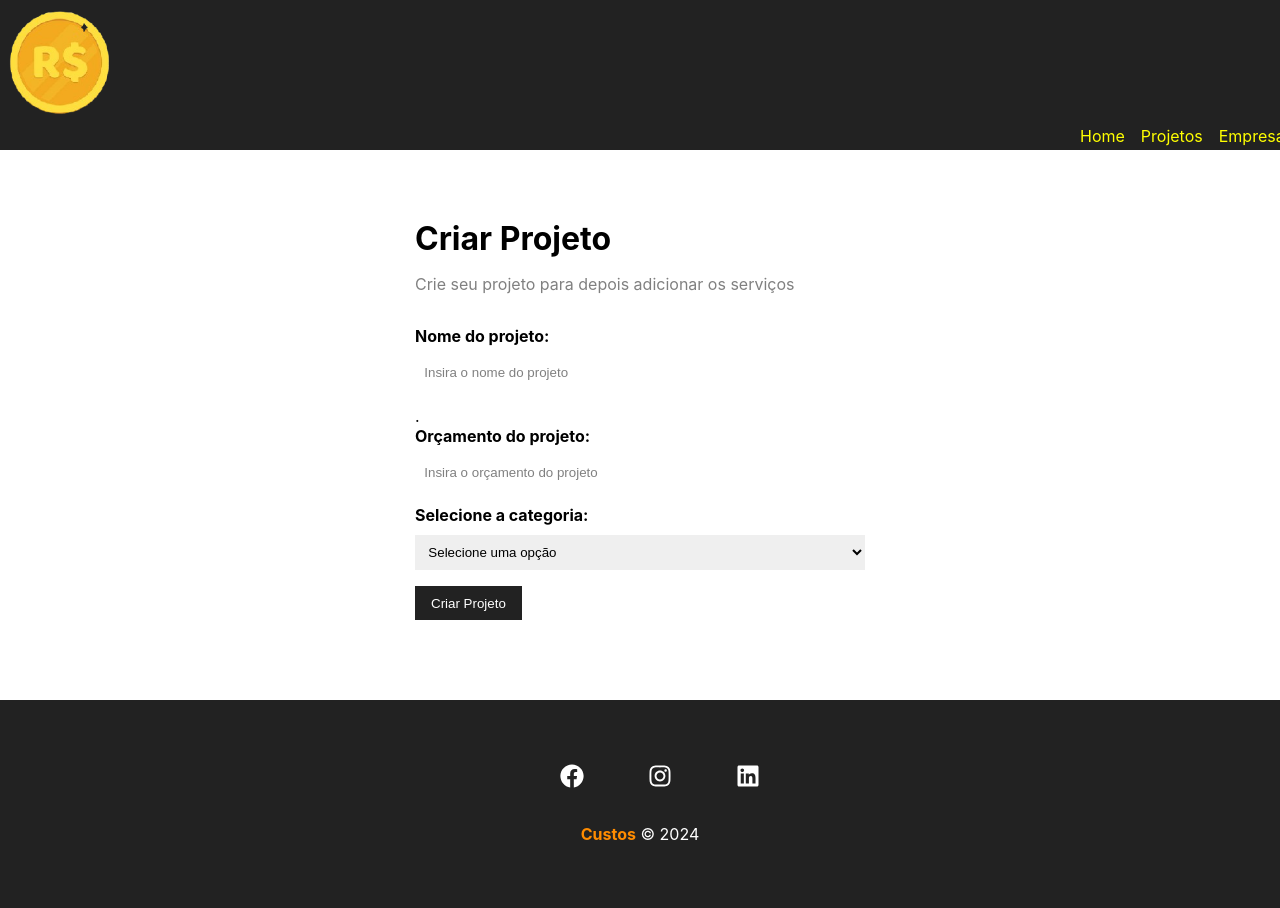
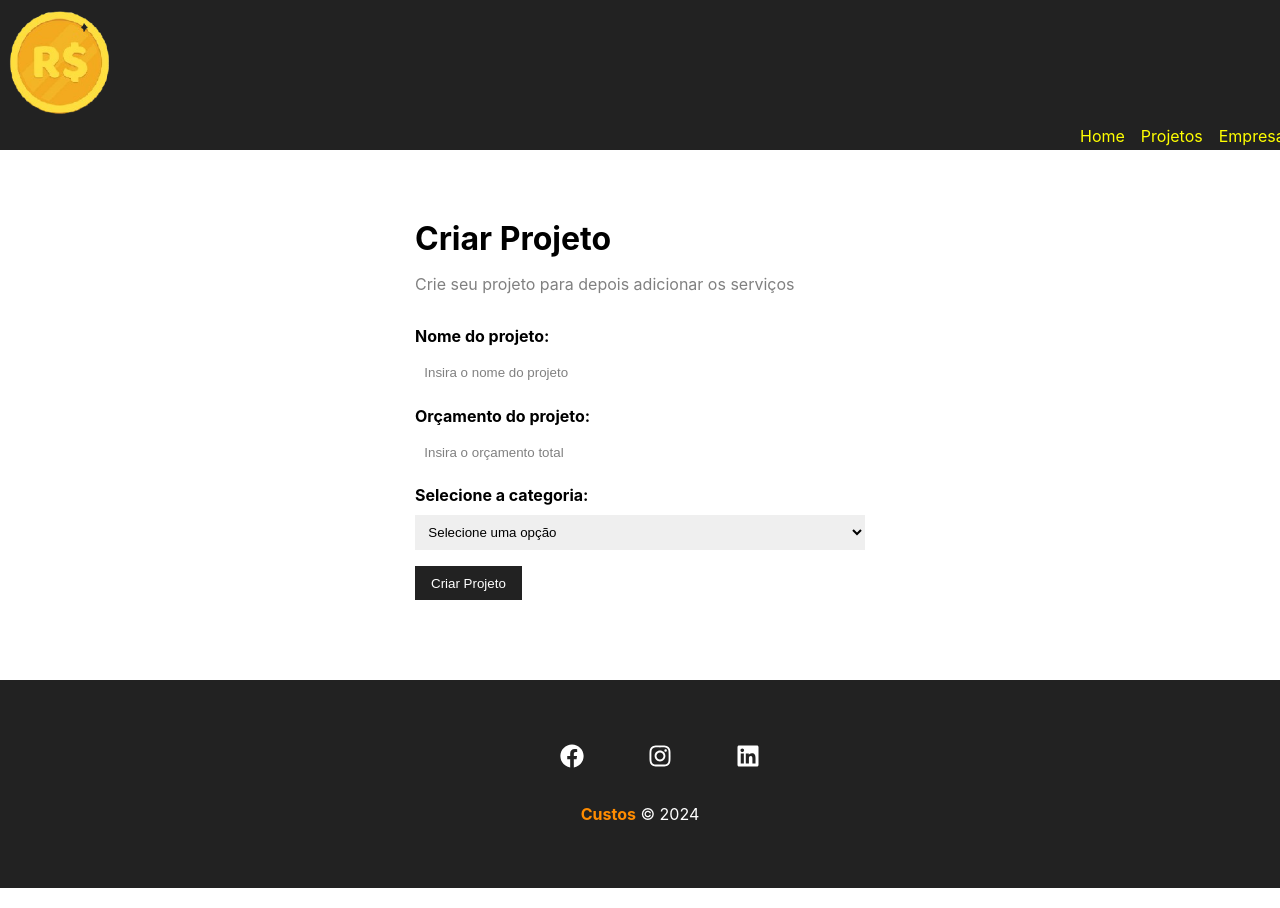
Before and after one commit to Primata83/custos, a React (Create React App) app: page /NewProject in a window 1280 px wide. Shown: the top 908 px of the page. Built offline with nearby package versions, Linux system fonts and the light colour scheme; data requests are answered from the project's data file.

Commit message:
nada resolvido

```diff
--- a/src/components/form/Select.js
+++ b/src/components/form/Select.js
@@ -1,17 +1,13 @@
 import styles from './Select.module.css'
 
-function Select({text, name, options, handleOnChange, value}) {
+function Select({text, name, options, handleOnChange, value}){
     return (
         <div className={styles.form_control}>
             <label htmlFor={name}>{text}:</label>
-            <select name={name} id={name} onChange={handleOnChange}
-            value={value || ''}>
-
+            <select name={name} id={name} onChange={handleOnChange} value={value || ''}>
                 <option>Selecione uma opção</option>
-                {options.map((option) => (
-                    <option value={option.id} key={option.id}>
-                        {option.name}
-                    </option>
+                {options.map((options) => (
+                    <option value={options.id} key={options.id}>{options.name}</option>
                 ))}
             </select>
         </div>
--- a/src/components/pages/NewProject.js
+++ b/src/components/pages/NewProject.js
@@ -1,4 +1,3 @@
-
 import { useNavigate } from 'react-router-dom'
 import styles from '../pages/NewProject.module.css'
 import ProjectForm from '../project/ProjectForm'
@@ -17,10 +16,15 @@ function NewProject () {
             },
             body: JSON.stringify(project),
         })
-        .then((resp) => resp.json())
+        .then((resp) => {
+            if (!resp.ok) {
+                throw new Error('Network response was not ok');
+            }
+            return resp.json();
+        })
         .then((data) => {
             console.log(data)
-            navigate('/project', { state: { message: 'Projeto criado com sucesso!' } })
+            navigate('/project', { state: { message: 'Projeto criado com sucesso!' } })  // Atualizado aqui
         })
         .catch((err) => console.log(err))
     }
--- a/src/components/project/ProjectForm.js
+++ b/src/components/project/ProjectForm.js
@@ -1,10 +1,12 @@
-import { useState, useEffect } from 'react'
+import {useEffect, useState} from 'react'
+
 import Input from '../form/Input'
-import styles from './ProjectForm.module.css'
 import Select from '../form/Select'
 import SubmitButton from '../form/SubmitButton'
+import styles from './ProjectForm.module.css'
 
-function ProjectForm({ handleSubmit, btnText, projectData }) {
+function ProjectForm({ handleSubmit, btnText, projectData }){
+
     const [categories, setCategories] = useState([])
     const [project, setProject] = useState(projectData || {})
 
@@ -12,12 +14,11 @@ function ProjectForm({ handleSubmit, btnText, projectData }) {
         fetch("http://localhost:5000/categories", {
             method: "GET",
             headers: {
-                'Content-Type': 'application/json',
-            },
+                'Content-type': 'application/json'
+            }
         })
             .then((resp) => resp.json())
             .then((data) => {
-            console.log(data)
                 setCategories(data)
             })
             .catch((err) => console.log(err))
@@ -28,15 +29,16 @@ function ProjectForm({ handleSubmit, btnText, projectData }) {
         handleSubmit(project)
     }
 
-    function handleChange(e) {
+    function handleChange(e){
         setProject({ ...project, [e.target.name]: e.target.value })
     }
 
-    function handleCategory(e) {
-        setProject({ ...project,
-            categoty:{
+    function handleCategory(e){
+        setProject({
+            ...project,
+            category: {
                 id: e.target.value,
-            name: e.target.option[e.target.selectedIndex].text,
+                name: e.target.options[e.target.selectedIndex].text,
             },
         })
     }
@@ -50,12 +52,12 @@ function ProjectForm({ handleSubmit, btnText, projectData }) {
                 placeholder="Insira o nome do projeto"
                 handleOnChange={handleChange}
                 value={project.name ? project.name : ''}
-            />.
+            />
             <Input
                 type="number"
                 text="Orçamento do projeto"
                 name="budget"
-                placeholder="Insira o orçamento do projeto"
+                placeholder="Insira o orçamento total"
                 handleOnChange={handleChange}
                 value={project.budget ? project.budget : ''}
             />
@@ -66,7 +68,7 @@ function ProjectForm({ handleSubmit, btnText, projectData }) {
                 handleOnChange={handleCategory}
                 value={project.category ? project.category.id : ''}
             />
-            <SubmitButton text={btnText} />
+            <SubmitButton text={btnText}/>
         </form>
     )
 }
```
Lines whose indentation alone changed are shown as unchanged.
